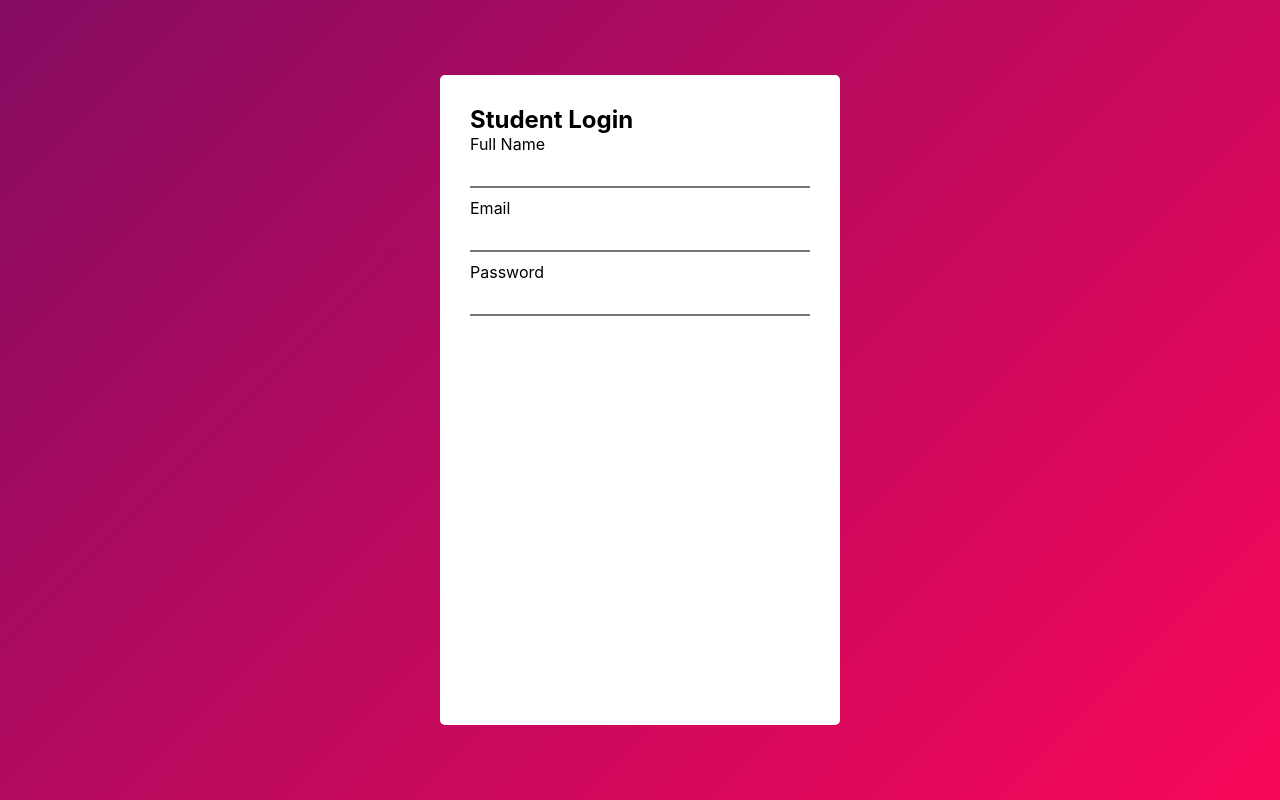
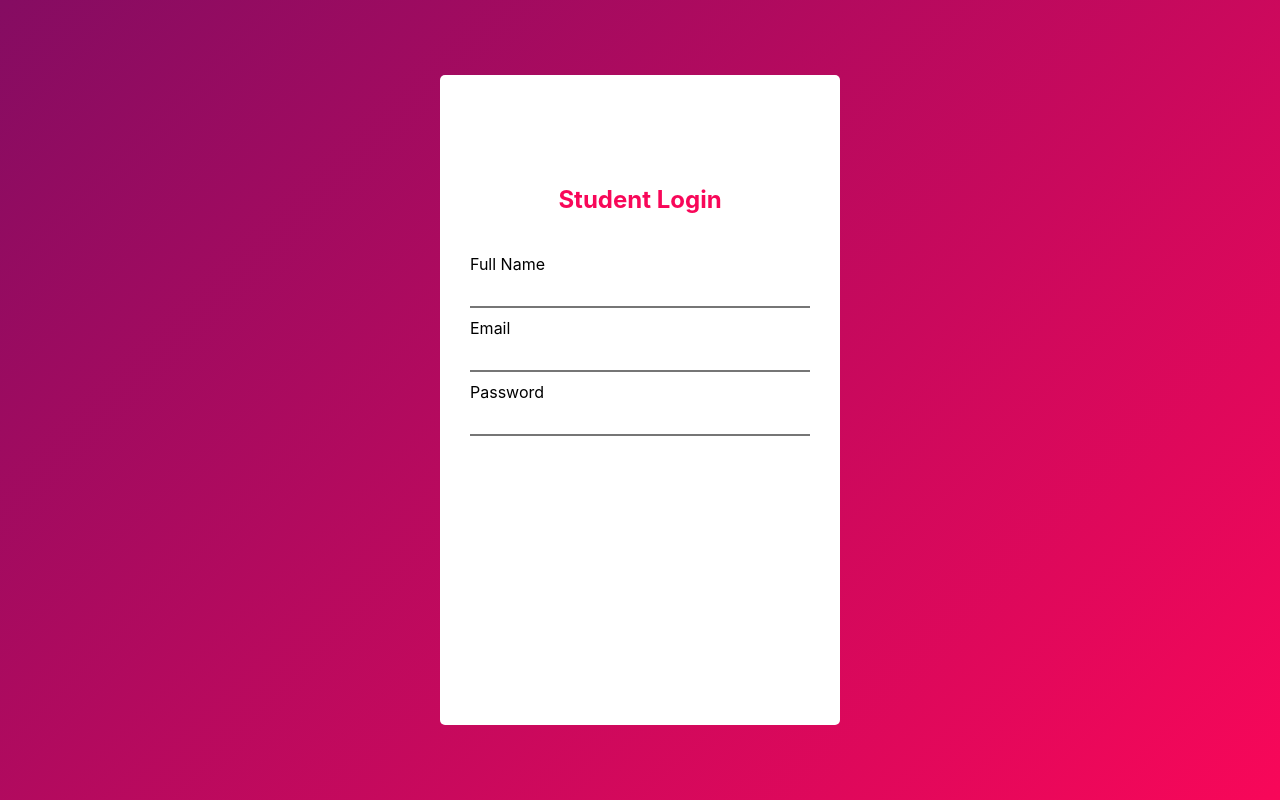
Before and after one commit to RidmiRangana0929/SignUpPage, a React (Create React App) app: page / in a window 1280 px wide. Built offline with nearby package versions, Linux system fonts and the light colour scheme.

Commit message:
added styles to hearder

```diff
--- a/src/App.css
+++ b/src/App.css
@@ -32,3 +32,9 @@
     border-bottom-style: 2px solid #000000;
     margin-bottom: 10px;
   }
+
+  .title{
+    color: #f80759;
+    text-align: center;
+    margin: 80px 0px 40px 0px;
+  }
```
